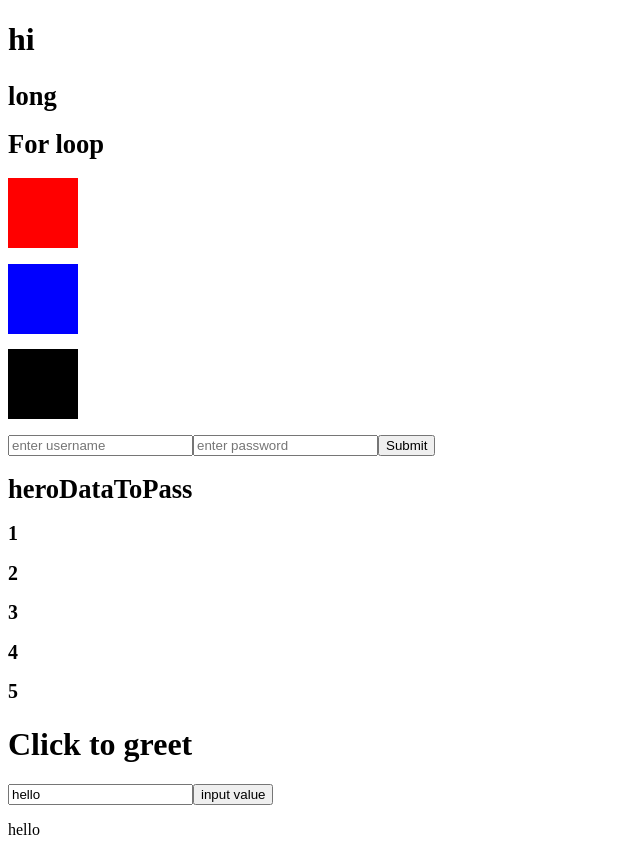
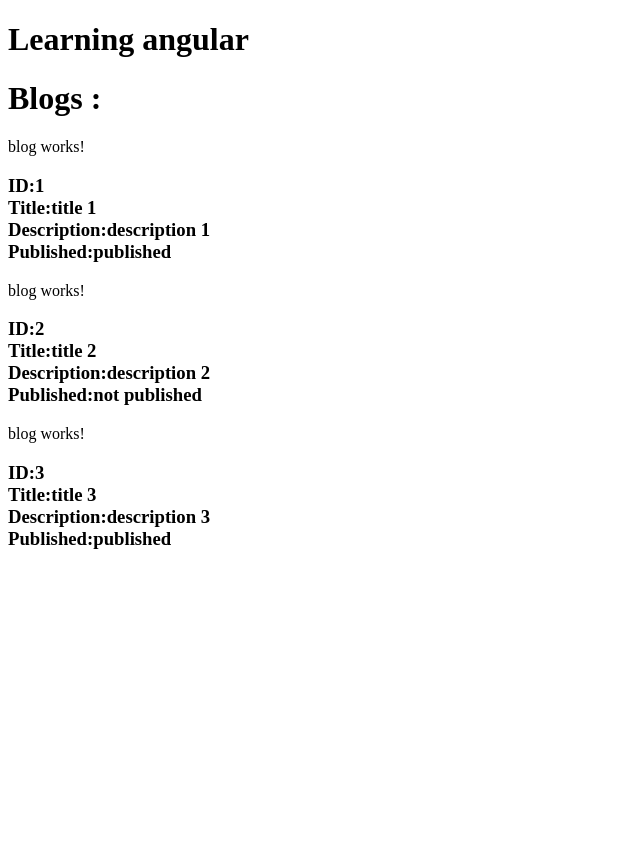
Before and after one commit to ibra4/HelloWorld-angular, an Angular app: page / in a window 1280 px wide. Shown: the whole page, without its empty margins (0-640 px from the left). After the commit the page ends 800 px from the top, so only its background shows below. Built offline with nearby package versions, Linux system fonts and the light colour scheme.

Commit message:
Simple Data rendering

```diff
--- /dev/null
+++ b/src/app/Interfaces/blogs-interface.ts
@@ -0,0 +1,6 @@
+export interface BlogsInterface {
+    id: number,
+    title: string,
+    description: string,
+    published: boolean
+}
--- a/src/app/app.component.html
+++ b/src/app/app.component.html
@@ -1,16 +1,16 @@
 <h1>{{title}}</h1>
-<!-- <h1>{{greet("ibra")}}</h1> -->
+<!-- <h1>{{greet("ibra")}}</h1>
 <h2>
-  <!-- <app-test-component></app-test-component> -->
+  <app-test-component></app-test-component>
 </h2>
 <h3>
-  <!-- <app-test-component></app-test-component> -->
+  <app-test-component></app-test-component>
 </h3>
 <h4>
-  <!-- <app-test-component></app-test-component> -->
+  <app-test-component></app-test-component>
 </h4>
 <h5>
-  <!-- <app-login></app-login> -->
+  <app-login></app-login>
   <app-login [heroDataToPass]="dataToPass"></app-login>
 </h5>
 
@@ -18,4 +18,10 @@
 
 <input type="text" name="test" id="test" [value]="test" (keyup)="handleTestChange($event)">
 <button (click)="log(test)">input value</button>
-<p>{{test}}</p>
+<p>{{test}}</p> -->
+<div class="container">
+  <h1>Blogs : </h1>
+  <div *ngFor="let blog of blogs" style="padidng: 20px">
+    <app-blog [blog]="blog"></app-blog>
+  </div>
+</div>
--- a/src/app/app.component.ts
+++ b/src/app/app.component.ts
@@ -1,4 +1,5 @@
 import { Component } from '@angular/core';
+import { BlogsInterface } from './Interfaces/blogs-interface';
 
 @Component({
   selector: 'app-root',
@@ -9,41 +10,38 @@ export class AppComponent {
 
   public title: string;
 
-  public name: string = "name is brahim";
-
-  public test = 'hello';
-
-  public dataToPass: Array<number> = [1, 2, 3, 4, 5]
+  public blogs: Array<BlogsInterface>
 
   ngOnInit() {
-    this.title = 'hi'
+    this.title = 'Learning angular'
+
+    this.getBlogs()
+
   }
 
-  greet(name: string) {
-    return "hi " + name
+  getBlogs() {
+    this.blogs = [
+      {
+        id: 1,
+        title: 'title 1',
+        description: 'description 1',
+        published: true
+      },
+      {
+        id: 2,
+        title: 'title 2',
+        description: 'description 2',
+        published: false
+      },
+      {
+        id: 3,
+        title: 'title 3',
+        description: 'description 3',
+        published: true
+      }
+    ]
   }
 
-  getTest() {
-    console.log(this.test)
-  }
 
-  ngOnChanges(changes) {
-    console.log(changes)
-  }
 
-  handleTestChange(e) {
-    this[e.target.name] = e.target.value
-  }
-
-  getName(name?) {
-    if (name) {
-      alert("My name is " + name)
-    } else {
-      alert("My name is " + this.name)
-    }
-  }
-
-  log(val) {
-    console.log(val)
-  }
 }
--- a/src/app/app.module.ts
+++ b/src/app/app.module.ts
@@ -4,11 +4,13 @@ import { BrowserModule } from '@angular/platform-browser';
 import { AppComponent } from './app.component';
 import { TestComponentComponent } from './test-component/test-component.component';
 import { UsersModule } from './users/users.module';
+import { BlogComponent } from './blog/blog.component';
 
 @NgModule({
   declarations: [
     AppComponent,
-    TestComponentComponent
+    TestComponentComponent,
+    BlogComponent
   ],
   imports: [
     BrowserModule,
--- /dev/null
+++ b/src/app/blog/blog.component.html
@@ -0,0 +1,15 @@
+<p>blog works!</p>
+<h3>
+  <div>
+    <b>ID:</b> <span>{{blog.id}}</span>
+  </div>
+  <div>
+    <b>Title:</b> <span>{{blog.title}}</span>
+  </div>
+  <div>
+    <b>Description:</b> <span>{{blog.description}}</span>
+  </div>
+  <div>
+      <b>Published:</b> <span>{{blog.published ? 'published': 'not published'}}</span>
+  </div>
+</h3>
--- /dev/null
+++ b/src/app/blog/blog.component.ts
@@ -0,0 +1,18 @@
+import { Component, Input, OnInit } from '@angular/core';
+import { BlogsInterface } from '../Interfaces/blogs-interface';
+
+@Component({
+  selector: 'app-blog',
+  templateUrl: './blog.component.html',
+  styleUrls: ['./blog.component.scss']
+})
+export class BlogComponent implements OnInit {
+
+  @Input() blog: BlogsInterface
+
+  constructor() { }
+
+  ngOnInit(): void {
+  }
+
+}
```
Also changed, not shown: src/app/blog/blog.component.scss (added), 1 other file (tests, documents, lock files or other folders).
